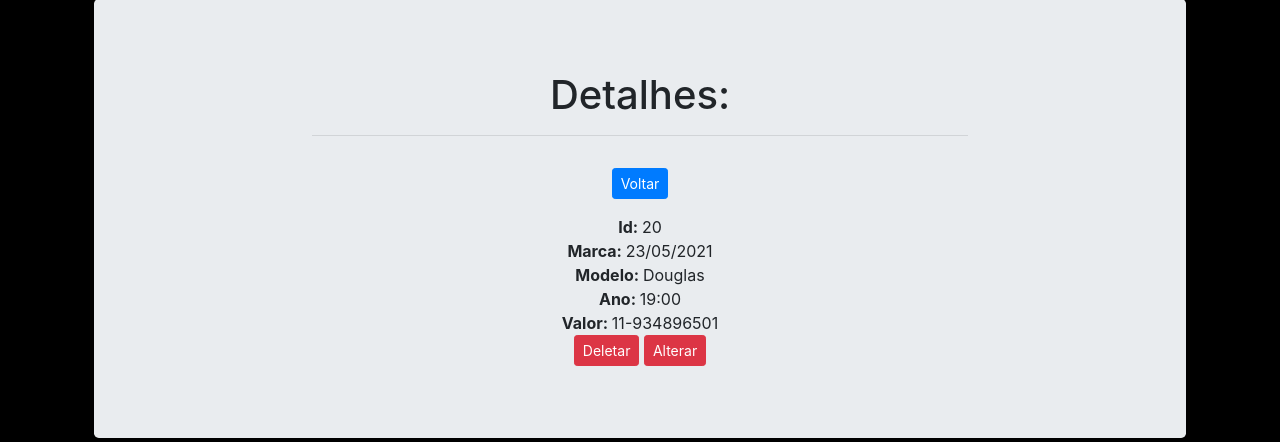
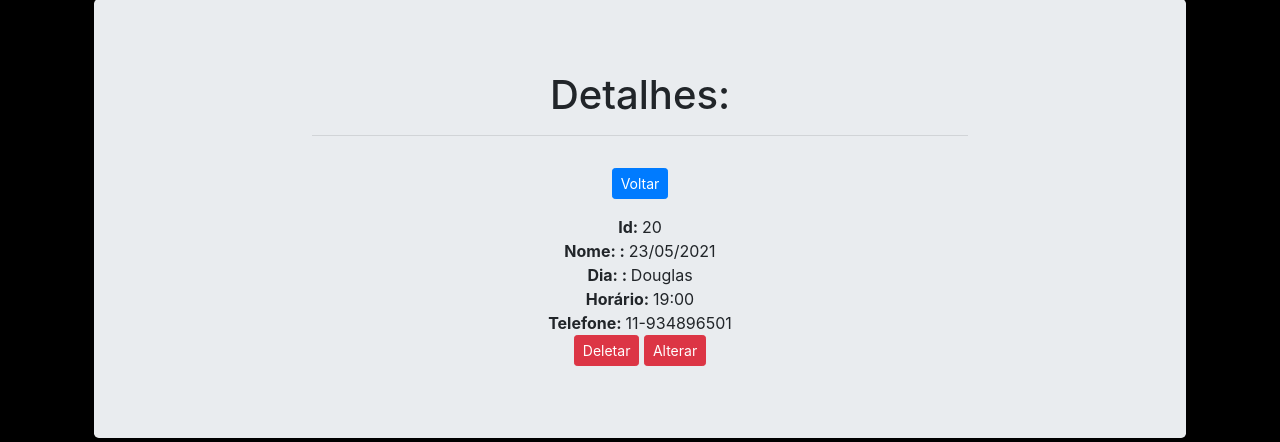
Before and after one commit to dougbueno/barbeariacortapramim, a Django app: page /view/20/ in a window 1280 px wide. Shown: the part 81-523 px from the top of the page. Run offline with Django 3.2, Linux system fonts and the light colour scheme; data comes from the database, SQL or seed files in the repository; both versions use the stored data as it was after the commit.

Commit message:
Primeira Versao do Sistema de marcacao de horário

```diff
--- a/barbearia/models.py
+++ b/barbearia/models.py
@@ -5,3 +5,6 @@ class Carros(models.Model):
     marca = models.CharField(max_length=150)
     ano = models.CharField(max_length=20)
     valor = models.CharField(max_length=20)
+
+def __str__(self):
+        return f'{self.ano}'
--- a/barbearia/templates/view.html
+++ b/barbearia/templates/view.html
@@ -60,10 +60,10 @@
     <div class="col-8 m-auto pt-2 pb-2 text-center">
 
      <strong>Id: </strong>{{db.id}}<br>
-     <strong>Marca: </strong>{{db.marca}}<br>
-     <strong>Modelo: </strong>{{db.modelo}}<br>
-     <strong>Ano: </strong>{{db.ano}}<br>
-     <strong>Valor: </strong>{{db.valor}}<br>
+     <strong>Nome: : </strong>{{db.marca}}<br>
+     <strong>Dia: : </strong>{{db.modelo}}<br>
+     <strong>Horário: </strong>{{db.ano}}<br>
+     <strong>Telefone: </strong>{{db.valor}}<br>
      <a href="{% url 'delete' db.id %}"><button type="button" class="btn btn-danger btn-sm">Deletar</button></a>
      <a href="{% url 'edit' db.id %}"><button type="button" class="btn btn-danger btn-sm">Alterar</button></a>
 </body>
```
Also changed, not shown: db.sqlite3.
